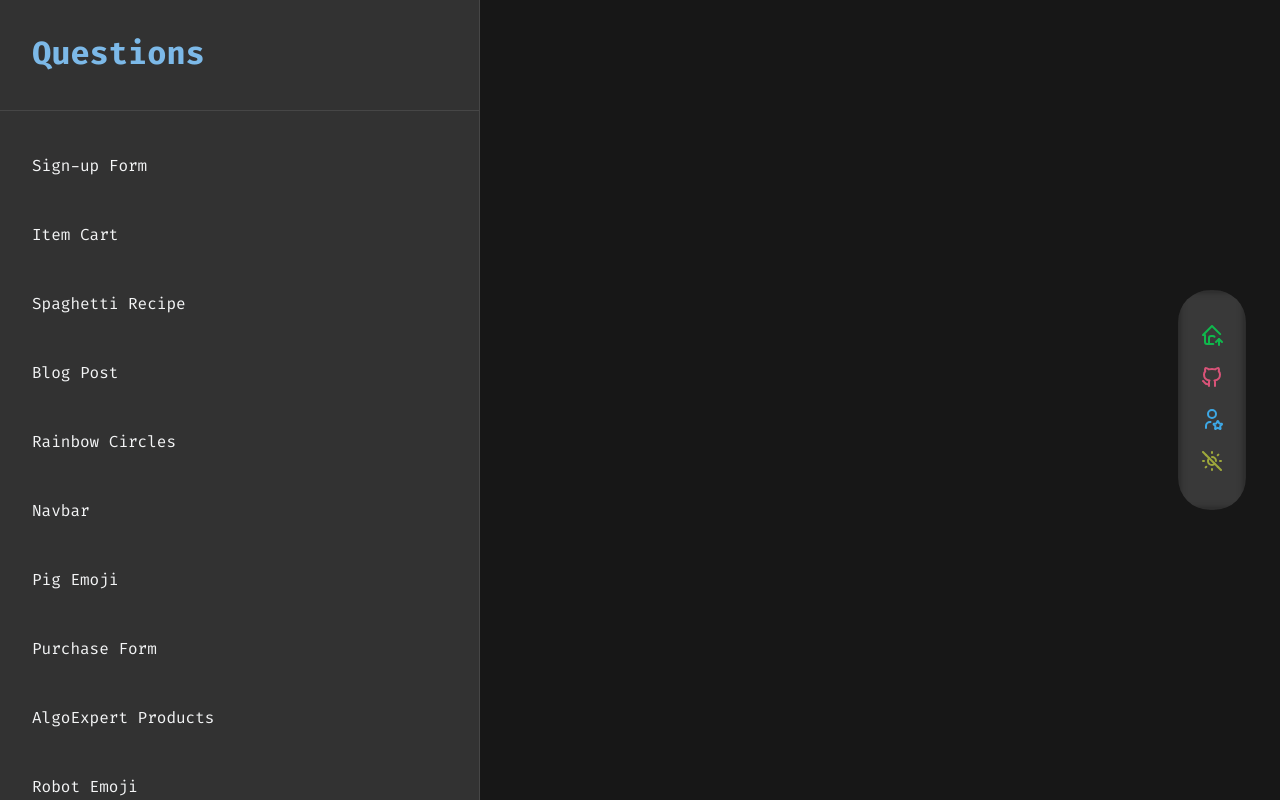
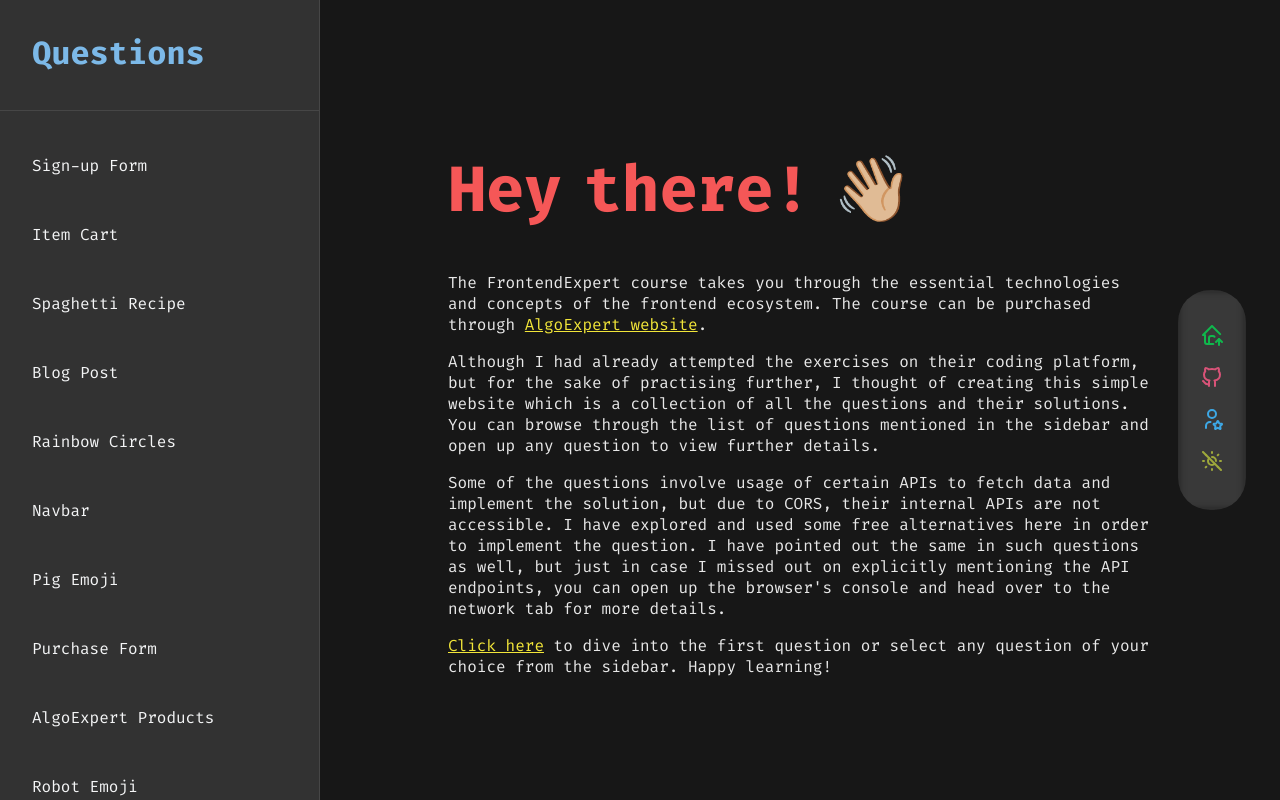
Before and after one commit to DemonDaddy22/frontend-expert, a React (Create React App) app: page / in a window 1280 px wide. Built offline with nearby package versions, Linux system fonts and the light colour scheme.

Commit message:
✨ Update home and error pages UI (#141)
Co-authored-by: Rohan Gupta <rohan.gupta@gameskraft.com>

```diff
--- /dev/null
+++ b/src/components/IndexRoute/index.tsx
@@ -0,0 +1,37 @@
+import React from 'react';
+import classes from './styles.module.scss';
+import { QUESTIONS_INFO } from '../../constants/questions';
+import { Link } from 'react-router-dom';
+
+const IndexRoute: React.FC<Props> = () => {
+  return (
+    <section className={classes.container}>
+      <h1 className={classes.title}>Hey there! 👋🏼</h1>
+      <p>
+        The FrontendExpert course takes you through the essential technologies and concepts of the frontend ecosystem. The course can be purchased
+        through{' '}
+        <Link to='https://www.algoexpert.io/frontend/product' target='_blank' rel='noopener noreferrer'>
+          AlgoExpert website
+        </Link>
+        .
+      </p>
+      <p>
+        Although I had already attempted the exercises on their coding platform, but for the sake of practising further, I thought of creating this
+        simple website which is a collection of all the questions and their solutions. You can browse through the list of questions mentioned in the
+        sidebar and open up any question to view further details.
+      </p>
+      <p>
+        Some of the questions involve usage of certain APIs to fetch data and implement the solution, but due to CORS, their internal APIs are not
+        accessible. I have explored and used some free alternatives here in order to implement the question. I have pointed out the same in such
+        questions as well, but just in case I missed out on explicitly mentioning the API endpoints, you can open up the browser's console and head
+        over to the network tab for more details.
+      </p>
+      <p>
+        <Link to={`fe/exercise/${QUESTIONS_INFO[0].id}`}>Click here</Link> to dive into the first question or select any question of your choice from
+        the sidebar. Happy learning!
+      </p>
+    </section>
+  );
+};
+
+export default IndexRoute;
--- /dev/null
+++ b/src/components/IndexRoute/styles.module.scss
@@ -0,0 +1,40 @@
+@import '../../constants/theme.scss';
+@import '../../utils/mixins.scss';
+
+.container {
+  @include spacing(3rem 2rem);
+  max-width: 60rem;
+
+  @media screen and (min-width: 1200px) {
+    @include spacing(4rem 8rem);
+    display: flex;
+    flex-direction: column;
+    justify-content: center;
+  }
+
+  & p {
+    @include theme(color, contrast1Opacity90);
+    @include spacing(0.5rem 0);
+
+    & a {
+      @include theme(color, yellow1);
+
+      &:hover {
+        filter: brightness(80%);
+      }
+    }
+  }
+}
+
+.title {
+  @include theme(color, red1);
+  @include spacing(1rem 0);
+  font-size: 3rem;
+  letter-spacing: -0.5px;
+  word-spacing: -1rem;
+
+  @media screen and (min-width: 1200px) {
+    @include spacing(2rem 0);
+    font-size: 4rem;
+  }
+}
--- a/src/constants/theme.scss
+++ b/src/constants/theme.scss
@@ -80,7 +80,7 @@
   blue1: #214789,
   red1: #9d092b,
   green1: #60a911,
-  yellow1: #d9c913,
+  yellow1: #bbad12,
   blue2: #b9d1fb,
   red2: #f4aabb,
   green2: #c9f699,
--- a/src/router.tsx
+++ b/src/router.tsx
@@ -4,6 +4,7 @@
 import Error from './screens/Error';
 import ThemeContextProvider from './context/ThemeContext';
 import { QUESTIONS_INFO } from './constants/questions';
+import IndexRoute from './components/IndexRoute';
 
 const getExerciseRoutes = () =>
   QUESTIONS_INFO.map((question) => ({
@@ -16,7 +17,7 @@
     path: '/',
     element: <App />,
     errorElement: <Error />,
-    children: getExerciseRoutes(),
+    children: [{ index: true, element: <IndexRoute /> }, ...getExerciseRoutes()],
   },
 ]);
 
--- a/src/screens/Error/index.tsx
+++ b/src/screens/Error/index.tsx
@@ -1,19 +1,24 @@
 import React from 'react';
-import { useRouteError } from 'react-router-dom';
+import { Link, useRouteError } from 'react-router-dom';
 import classes from './styles.module.scss';
+import QuestionsMenu from '../../components/ProjectPage/components/QuestionsMenu';
+import ProjectNavbar from '../../components/ProjectNavbar';
 
-// TODO - improve design
 const Error: React.FC<Props> = () => {
   const error: any = useRouteError();
 
   return (
-    <div className={classes.error}>
-      <h1 className={classes.title}>Oops!</h1>
-      <p className={classes.subtitle}>Sorry, an unexpected error has occurred.</p>
-      <p className={classes.description}>{error.statusText || error.message}</p>
-      <a href='/' className={classes.redirection}>
-        Go to Home
-      </a>
+    <div className='container'>
+      <QuestionsMenu />
+      <div className={classes.error}>
+        <h1 className={classes.title}>Oops!</h1>
+        <p className={classes.subtitle}>Sorry, an unexpected error has occurred.</p>
+        <p className={classes.description}>{error.statusText || error.message}</p>
+        <Link to='/' className={classes.redirection}>
+          Go to Home
+        </Link>
+      </div>
+      <ProjectNavbar />
     </div>
   );
 };
--- a/src/screens/Error/styles.module.scss
+++ b/src/screens/Error/styles.module.scss
@@ -1,48 +1,54 @@
 @import '../../constants/theme.scss';
 @import '../../utils/mixins.scss';
 
+.container {
+  @include theme(background-color, accent3);
+  display: flex;
+  flex-direction: column;
+
+  @media screen and (min-width: 1200px) {
+    height: 100vh;
+    width: 100vw;
+    overflow: hidden;
+    flex-direction: row;
+  }
+}
+
 .error {
-  @include theme(background, errorScreenBG);
   @include spacing(2rem);
-  width: 100vw;
-  height: 100vh;
-  overflow: hidden;
   display: flex;
   flex-direction: column;
   justify-content: center;
   gap: 0.5rem;
 
-  @media screen and (min-width: 992px) {
-    @include spacing(4rem);
-  }
-
   @media screen and (min-width: 1200px) {
-    @include spacing(10rem);
+    @include spacing(4rem 6rem);
   }
 }
 
 .title {
-  @include theme(color, contrast2);
+  @include theme(color, red1);
   font-size: 3rem;
 
-  @media screen and (min-width: 992px) {
+  @media screen and (min-width: 1200px) {
     font-size: 4rem;
   }
 }
 
 .subtitle {
-  @include theme(color, contrast1);
+  @include theme(color, contrast1Opacity70);
+  font-size: 1.5rem;
 }
 
 .description {
-  @include spacing(0.5rem 0);
-  @include theme(color, contrast1Opacity60);
-  font-size: 1.25rem;
+  @include theme(color, contrast1Opacity70);
+  font-size: 1.5rem;
+  font-weight: 500;
 }
 
 .redirection {
-  @include theme(color, blue1);
-  text-decoration: underline;
+  @include theme(color, yellow1);
+  @include spacing(2rem 0);
   font-size: 0.9rem;
   letter-spacing: -0.5px;
   word-spacing: -4px;
```
Also changed, not shown: .eslintrc.js, 1 other file (tests, documents, lock files or other folders).
